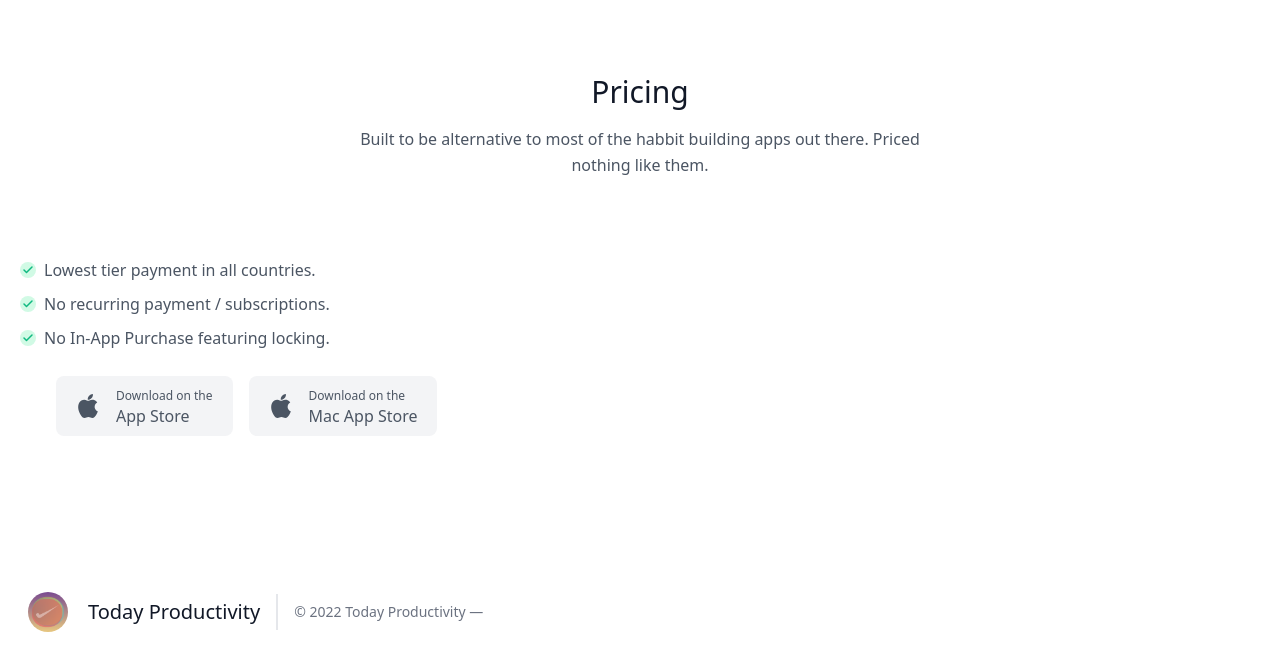
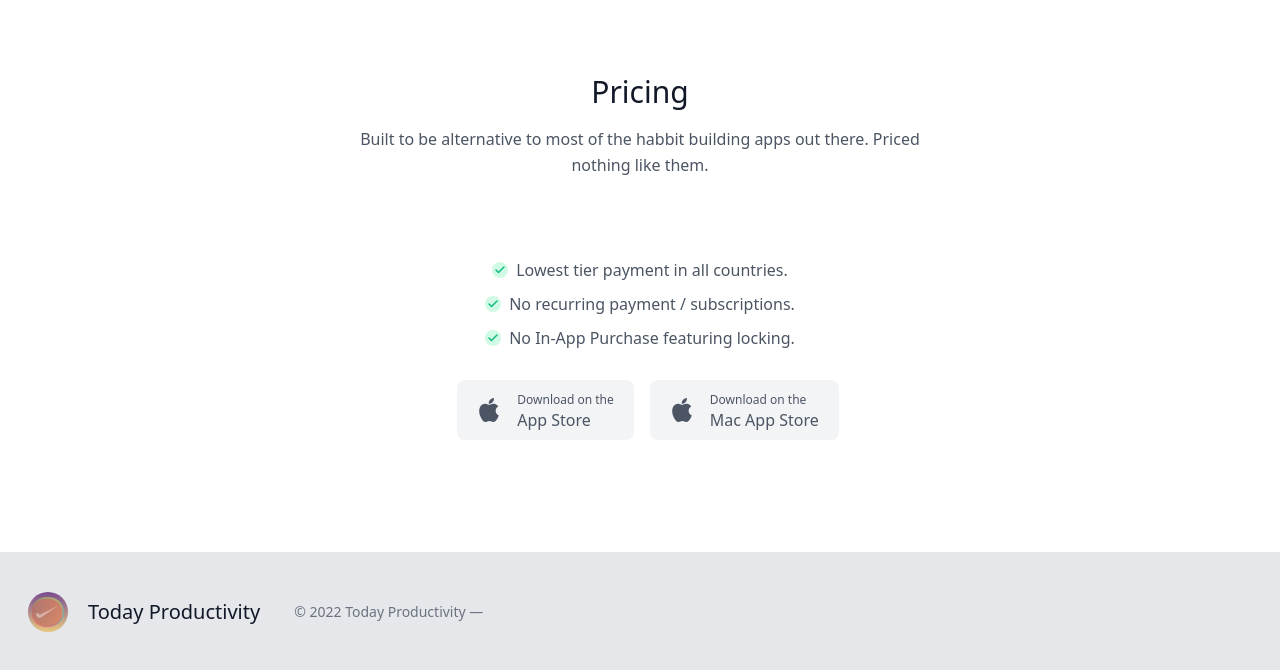
Before and after one commit to Ananta-One-1/today.github.io, a plain HTML site: page index.html in a window 1280 px wide. Shown: the part 4005-4675 px from the top of the page. Drawn offline with nearby package versions, Linux system fonts and the light colour scheme.

Commit message:
pricing-tab optimised

```diff
--- a/index.html
+++ b/index.html
@@ -264,7 +264,7 @@
     </div>
     <div class="flex flex-wrap -m-4">
       <div class="p-4 lg:w-full sm:w-full">
-        <nav class="flex flex-col sm:items-start sm:text-left text-center items-center -mb-1 space-y-2.5">
+        <nav class="flex flex-col sm:items-start sm:items-center -mb-1 space-y-2.5">
           <a>
             <span class="bg-green-100 text-green-500 w-4 h-4 mr-2 rounded-full inline-flex items-center justify-center">
               <svg fill="none" stroke="currentColor" stroke-linecap="round" stroke-linejoin="round" stroke-width="3" class="w-3 h-3" viewBox="0 0 24 24">
@@ -286,11 +286,7 @@
               </svg>
             </span>No In-App Purchase featuring locking.
           </a>
-          <a>
-        </nav>
-      </div>
-    </div>
-    <div class="flex lg:flex-row md:flex-col sm:flex-row p-5">
+          <div class="flex items-center lg:flex-row md:flex-col sm:flex-row p-5">
             <button class="bg-gray-100 inline-flex py-3 px-5 rounded-lg items-center lg:ml-4 md:ml-0 ml-4 md:mt-4 mt-0 lg:mt-0 hover:bg-gray-200 focus:outline-none">
               <svg xmlns="http://www.w3.org/2000/svg" fill="currentColor" class="w-6 h-6" viewBox="0 0 305 305">
                 <path d="M40.74 112.12c-25.79 44.74-9.4 112.65 19.12 153.82C74.09 286.52 88.5 305 108.24 305c.37 0 .74 0 1.13-.02 9.27-.37 15.97-3.23 22.45-5.99 7.27-3.1 14.8-6.3 26.6-6.3 11.22 0 18.39 3.1 25.31 6.1 6.83 2.95 13.87 6 24.26 5.81 22.23-.41 35.88-20.35 47.92-37.94a168.18 168.18 0 0021-43l.09-.28a2.5 2.5 0 00-1.33-3.06l-.18-.08c-3.92-1.6-38.26-16.84-38.62-58.36-.34-33.74 25.76-51.6 31-54.84l.24-.15a2.5 2.5 0 00.7-3.51c-18-26.37-45.62-30.34-56.73-30.82a50.04 50.04 0 00-4.95-.24c-13.06 0-25.56 4.93-35.61 8.9-6.94 2.73-12.93 5.09-17.06 5.09-4.64 0-10.67-2.4-17.65-5.16-9.33-3.7-19.9-7.9-31.1-7.9l-.79.01c-26.03.38-50.62 15.27-64.18 38.86z"></path>
@@ -311,11 +307,14 @@
                 <span class="title-font font-medium">Mac App Store</span>
               </span>
             </button>
+        </nav>
+      </div>
+      </div>
     </div>
   </div>
 </section>
 <!--------------------------------------------------------------Footer---------------------------------------------------------->
-<footer class="text-gray-600 body-font">
+<footer class="text-gray-600 body-font bg-gray-200">
   <div class="container px-5 py-8 mx-auto flex items-center sm:flex-row flex-col">
     <a class="flex title-font font-medium items-center text-gray-900 mb-4 md:mb-0">
       <img src="Today.png" class="w-14 h-14 text-white p-2 rounded-full" viewBox="0 0 24 24">
```
Lines whose indentation alone changed are shown as unchanged.
